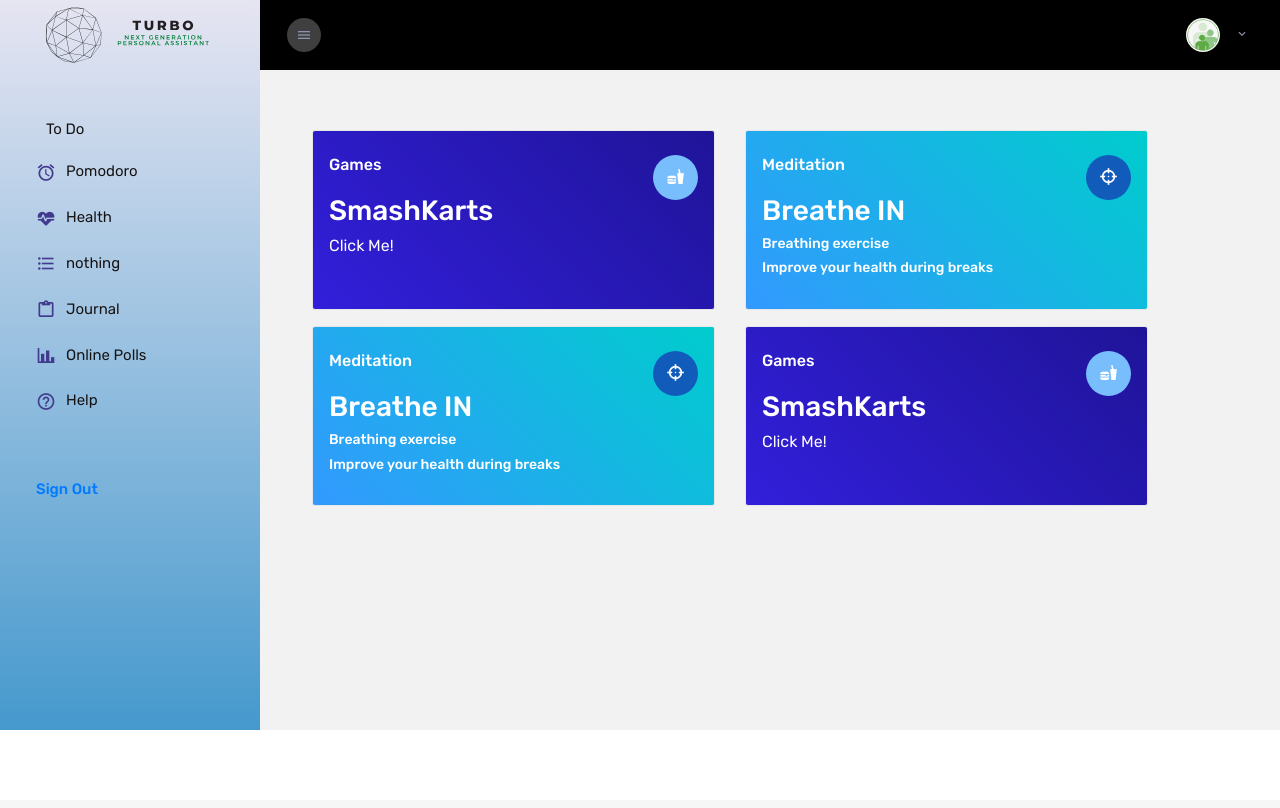
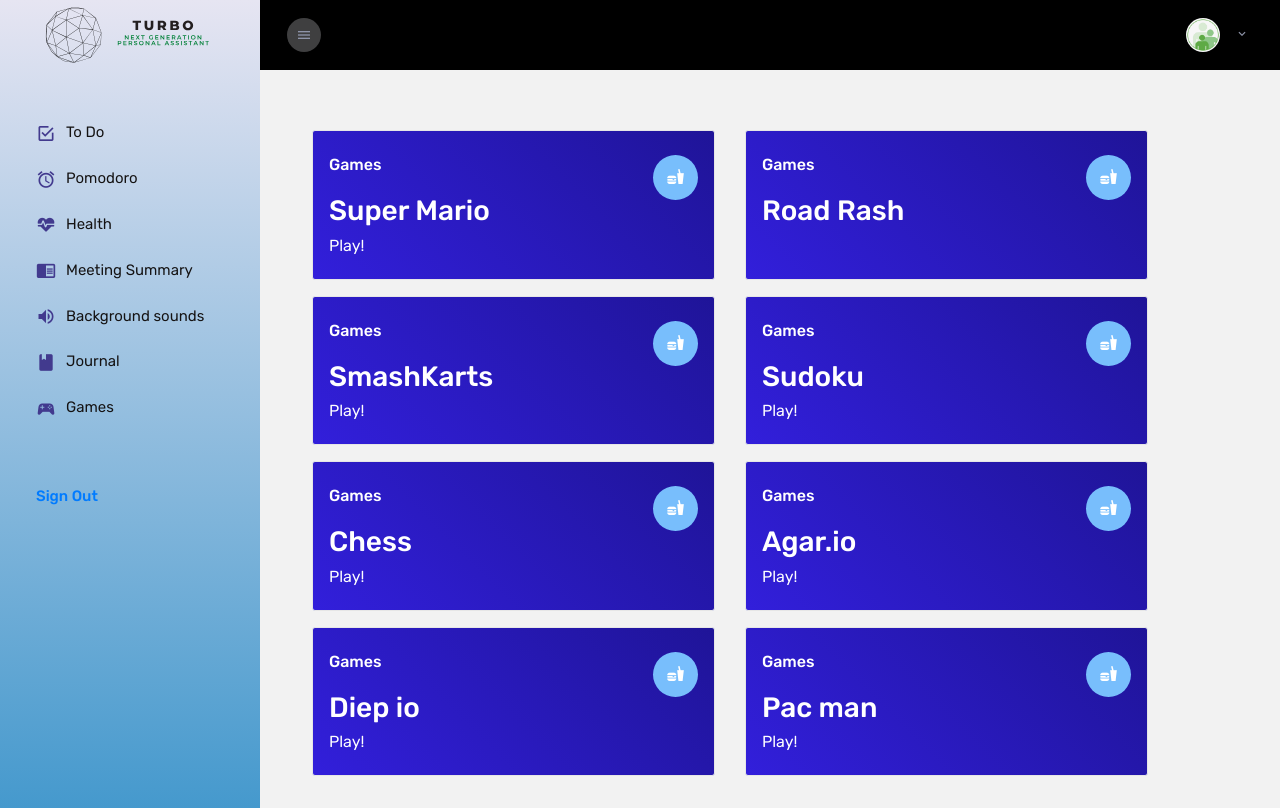
Before and after one commit to cheems-exe/turbo-assistant, a Django app: page /play_games/ in a window 1280 px wide. Before the commit the page ends 730 px from the top, so only its background shows below. Run offline with Django 3.2, Linux system fonts and the light colour scheme; some libraries are stand-ins or nearby versions.

Commit message:
Features added

```diff
--- a/app/static/assets/css/soothing_sounds.css
+++ b/app/static/assets/css/soothing_sounds.css
@@ -3,6 +3,11 @@
   font-style: normal;
   font-weight: 400;
   src: local('Montserrat-Regular'), url(font/montserrat.woff) format('woff');
+}
+
+.get_back_bitch {
+  text-decoration: none !important;
+  color: inherit;
 }
 
 #all-controls {
--- a/app/templates/app/base.html
+++ b/app/templates/app/base.html
@@ -40,7 +40,7 @@
         </li>
         <li class="nav-item">
           <a class="nav-link" href="{% url 'todo' %}">
-            <i class="mdi mdi-tick menu-icon"></i>
+            <i class="mdi mdi-checkbox-marked-outline menu-icon"></i>
             <span class="menu-title">To Do</span>
           </a>
         </li>
@@ -58,30 +58,33 @@
             <span class="menu-title">Health</span>
           </a>
         </li>
+
         <li class="nav-item">
-          <a class="nav-link" href="/complaintbox/">
-            <i class="mdi mdi-format-list-bulleted menu-icon"></i>
-            <span class="menu-title">nothing</span>
+          <a class="nav-link" href="{% url 'summarize_text' %}">
+            <i class="mdi mdi-book-open menu-icon"></i>
+            <span class="menu-title">Meeting Summary</span>
+          </a>
+        </li>
+
+        <li class="nav-item">
+          <a class="nav-link" href="{% url 'relaxing_sounds' %}" target="_blank">
+            <i class="mdi mdi-volume-high menu-icon"></i>
+            <span class="menu-title">Background sounds</span>
           </a>
         </li>
         <li class="nav-item">
           <a class="nav-link" href="{% url 'journal' %}">
-            <i class="mdi mdi-clipboard-outline menu-icon"></i>
+            <i class="mdi mdi-book menu-icon"></i>
             <span class="menu-title">Journal</span>
           </a>
         </li>
         <li class="nav-item">
-          <a class="nav-link" href="/onlinepolls/">
-            <i class="mdi mdi-chart-bar menu-icon"></i>
-            <span class="menu-title">Online Polls</span>
+          <a class="nav-link" href="{% url 'play_games' %}">
+            <i class="mdi mdi-google-controller menu-icon"></i>
+            <span class="menu-title">Games</span>
           </a>
         </li>
-        <li class="nav-item">
-          <a class="nav-link" href="/help/">
-            <i class="mdi mdi-help-circle-outline menu-icon"></i>
-            <span class="menu-title">Help</span>
-          </a>
-        </li>
+
         <li class="nav-item sidebar-actions">
           <div class="nav-link">
             <div class="mt-4">
--- a/app/templates/app/play_games.html
+++ b/app/templates/app/play_games.html
@@ -11,54 +11,29 @@
 				<div class="d-flex justify-content-between align-items-start">
 					<div class="color-card">
 						<p class="mb-0 color-card-head">Games</p><br>
-						<h2 class="text-white">SmashKarts<span class="h5"></span>
+						<h2 class="text-white">Super Mario<span class="h5"></span>
 						</h2>
 					</div>
 					<i class="card-icon-indicator mdi mdi-food" style="background-color: rgb(120, 190, 252);"></i>
 				</div>
-				<a class="text-white" href="https://smashkarts.io/">Click Me!</a>
+				<a class="text-white" href="https://supermarioplay.com/" target="_blank">Play!</a>
 			</div>
 		</div>
 	</div>
-
 	<div class="col-xl-6 col-md-6 stretch-card grid-margin grid-margin-sm-0 pb-sm-3">
-		<div class="card bg-success"
-			style="background-image: linear-gradient(45deg,var(--cui-info-start,#39f) 0%,var(--cui-info-stop,#00cccd 100%));">
+		<div class="card bg-primary"
+			style="background-image: linear-gradient(45deg,var(--cui-primary-start,#321fdb) 0%,var(--cui-primary-stop,#1f1498 100%));">
 			<div class="card-body px-3 py-4">
-				<a href="{% url 'meditation' %}">
-					<div class="d-flex justify-content-between align-items-start">
-						<div class="color-card">
-							<p class="mb-0 color-card-head">Meditation</p><br>
-							<h2 class="text-white">Breathe IN<span class="h5"></span>
-							</h2>
-						</div>
-						<i class="card-icon-indicator mdi mdi-target bg-inverse-icon-primary"
-							style="background-color: #115bbb;"></i>
+				<div class="d-flex justify-content-between align-items-start">
+					<div class="color-card">
+						<p class="mb-0 color-card-head">Games</p><br>
+						<h2 class="text-white">Road Rash<span class="h5"></span>
+						</h2>
 					</div>
-					<h6 class="text-white">Breathing exercise</h6>
-					<h6 class="text-white">Improve your health during breaks</h6>
-				</a>
-			</div>
-		</div>
-	</div>
-
-	<div class="col-xl-6 col-md-6 stretch-card grid-margin grid-margin-sm-0 pb-sm-3">
-		<div class="card bg-success"
-			style="background-image: linear-gradient(45deg,var(--cui-info-start,#39f) 0%,var(--cui-info-stop,#00cccd 100%));">
-			<div class="card-body px-3 py-4">
-				<a href="{% url 'meditation' %}">
-					<div class="d-flex justify-content-between align-items-start">
-						<div class="color-card">
-							<p class="mb-0 color-card-head">Meditation</p><br>
-							<h2 class="text-white">Breathe IN<span class="h5"></span>
-							</h2>
-						</div>
-						<i class="card-icon-indicator mdi mdi-target bg-inverse-icon-primary"
-							style="background-color: #115bbb;"></i>
-					</div>
-					<h6 class="text-white">Breathing exercise</h6>
-					<h6 class="text-white">Improve your health during breaks</h6>
-				</a>
+					<i class="card-icon-indicator mdi mdi-food" style="background-color: rgb(120, 190, 252);"></i>
+				</div>
+				<a class="text-white" href="hhttps://www.retrogames.cz/play_254-Genesis.php?language=EN"
+					Play!</a>
 			</div>
 		</div>
 	</div>
@@ -75,9 +50,93 @@
 					</div>
 					<i class="card-icon-indicator mdi mdi-food" style="background-color: rgb(120, 190, 252);"></i>
 				</div>
-				<a class="text-white" href="https://smashkarts.io/">Click Me!</a>
+				<a class="text-white" href="https://smashkarts.io/" target="_blank">Play!</a>
 			</div>
 		</div>
 	</div>
+
+	<div class="col-xl-6 col-md-6 stretch-card grid-margin grid-margin-sm-0 pb-sm-3">
+		<div class="card bg-primary"
+			style="background-image: linear-gradient(45deg,var(--cui-primary-start,#321fdb) 0%,var(--cui-primary-stop,#1f1498 100%));">
+			<div class="card-body px-3 py-4">
+				<div class="d-flex justify-content-between align-items-start">
+					<div class="color-card">
+						<p class="mb-0 color-card-head">Games</p><br>
+						<h2 class="text-white">Sudoku <span class="h5"></span>
+						</h2>
+					</div>
+					<i class="card-icon-indicator mdi mdi-food" style="background-color: rgb(120, 190, 252);"></i>
+				</div>
+				<a class="text-white" href="https://sudoku.com/" target="_blank">Play!</a>
+			</div>
+		</div>
+	</div>
+	<div class="col-xl-6 col-md-6 stretch-card grid-margin grid-margin-sm-0 pb-sm-3">
+		<div class="card bg-primary"
+			style="background-image: linear-gradient(45deg,var(--cui-primary-start,#321fdb) 0%,var(--cui-primary-stop,#1f1498 100%));">
+			<div class="card-body px-3 py-4">
+				<div class="d-flex justify-content-between align-items-start">
+					<div class="color-card">
+						<p class="mb-0 color-card-head">Games</p><br>
+						<h2 class="text-white">Chess<span class="h5"></span>
+						</h2>
+					</div>
+					<i class="card-icon-indicator mdi mdi-food" style="background-color: rgb(120, 190, 252);"></i>
+				</div>
+				<a class="text-white" href="https://www.chess.com/" target="_blank">Play!</a>
+			</div>
+		</div>
+	</div>
+
+	<div class="col-xl-6 col-md-6 stretch-card grid-margin grid-margin-sm-0 pb-sm-3">
+		<div class="card bg-primary"
+			style="background-image: linear-gradient(45deg,var(--cui-primary-start,#321fdb) 0%,var(--cui-primary-stop,#1f1498 100%));">
+			<div class="card-body px-3 py-4">
+				<div class="d-flex justify-content-between align-items-start">
+					<div class="color-card">
+						<p class="mb-0 color-card-head">Games</p><br>
+						<h2 class="text-white">Agar.io<span class="h5"></span>
+						</h2>
+					</div>
+					<i class="card-icon-indicator mdi mdi-food" style="background-color: rgb(120, 190, 252);"></i>
+				</div>
+				<a class="text-white" href="https://www.agar.io/" target="_blank">Play!</a>
+			</div>
+		</div>
+	</div>
+
+	<div class="col-xl-6 col-md-6 stretch-card grid-margin grid-margin-sm-0 pb-sm-3">
+		<div class="card bg-primary"
+			style="background-image: linear-gradient(45deg,var(--cui-primary-start,#321fdb) 0%,var(--cui-primary-stop,#1f1498 100%));">
+			<div class="card-body px-3 py-4">
+				<div class="d-flex justify-content-between align-items-start">
+					<div class="color-card">
+						<p class="mb-0 color-card-head">Games</p><br>
+						<h2 class="text-white">Diep io<span class="h5"></span>
+						</h2>
+					</div>
+					<i class="card-icon-indicator mdi mdi-food" style="background-color: rgb(120, 190, 252);"></i>
+				</div>
+				<a class="text-white" href="https://diep.io/" target="_blank">Play!</a>
+			</div>
+		</div>
+	</div>
+	<div class="col-xl-6 col-md-6 stretch-card grid-margin grid-margin-sm-0 pb-sm-3">
+		<div class="card bg-primary"
+			style="background-image: linear-gradient(45deg,var(--cui-primary-start,#321fdb) 0%,var(--cui-primary-stop,#1f1498 100%));">
+			<div class="card-body px-3 py-4">
+				<div class="d-flex justify-content-between align-items-start">
+					<div class="color-card">
+						<p class="mb-0 color-card-head">Games</p><br>
+						<h2 class="text-white">Pac man<span class="h5"></span>
+						</h2>
+					</div>
+					<i class="card-icon-indicator mdi mdi-food" style="background-color: rgb(120, 190, 252);"></i>
+				</div>
+				<a class="text-white" href="https://freepacman.org//" target="_blank">Play!</a>
+			</div>
+		</div>
+	</div>
+
 </div>
 {% endblock content %}
--- a/app/templates/app/pomodoro_timer.html
+++ b/app/templates/app/pomodoro_timer.html
@@ -56,7 +56,7 @@
     height: 25rem;
     border-radius: 50%;
     background: var(--normal-ring);
-    box-shadow:-5px 14px 44px #000000, 5px -16px 50px rgba(255, 255, 255, 0.15);
+    box-shadow: -5px 14px 44px #000000, 5px -16px 50px rgba(255, 255, 255, 0.15);
     display: flex;
     justify-content: center;
     align-items: center;
@@ -122,7 +122,7 @@
         <span id="colon">:</span>
         <span id="seconds">{{ time }}</span>
       </div>
-      <div id="stsp">START</div>
+      <div id="stsp">START {{ what }}</div>
       <span id="setting"><i class="fas fa-cog"></i></span>
     </div>
     <form action="{% url 'pomodoro' %}" method="POST" id="submit_report">
--- a/app/urls.py
+++ b/app/urls.py
@@ -1,14 +1,9 @@
 from django.contrib.auth import views as auth_views
 from django.urls import path
-
-from . import views
-from .utils_text_summarizing import speech_to_text
 from .views import *
-# from .views_to_dos import *
-# from .view_pomodoro import *
 
 urlpatterns = [
-    path("", views.home, name="home"),
+    path("", home, name="home"),
 
     path('todo/', list_todos, name="todo"),
     path('todo/<int:pk>/', detailed_todos, name="detailed_todos"),
@@ -16,20 +11,20 @@
     path('edit_todo/<int:id>', edit_todo, name="edit_todo"),
     path('handle_todo_done/<int:pk>/', handle_todo_done, name="handle_todo_done"),
 
-    path('journal/', views.journal, name='journal'),
-    path('detailed_journal/<int:id>/', views.detailed_journal, name='detailed_journal'),
+    path('journal/', journal, name='journal'),
+    path('detailed_journal/<int:id>/', detailed_journal, name='detailed_journal'),
 
     path('summarize_text/', speech_to_text, name="summarize_text"),
 
-    path('health/', views.health, name="health"),
-    path('meditation/', views.meditation, name="meditation"),
+    path('health/', health, name="health"),
+    path('meditation/', meditation, name="meditation"),
 
     path('pomodoro/', start_pomodoro_timer, name="pomodoro"),
     path('break_session/', break_session, name="break_session"),
     path('relaxing_sounds/', relaxing_sounds, name="relaxing_sounds"),
     path('play_games/', play_games, name="play_games"),
 
-    path('logout/', views.signout, name="logout"),
-    path('login/', views.login_user, name="login"),
-    path('signup/', views.signup, name="signup"),
+    path('logout/', signout, name="logout"),
+    path('login/', login_user, name="login"),
+    path('signup/', signup, name="signup"),
 ]
--- a/app/views.py
+++ b/app/views.py
@@ -12,6 +12,12 @@
 from django.contrib.auth.models import User
 from .models import *
 from django.contrib.auth import authenticate,login,logout
+import os
+from glob import glob
+import torch
+from django.core.files.storage import default_storage
+from django.shortcuts import render
+import requests
 
 
 def login_user(request):
@@ -211,3 +217,52 @@
 
 def play_games(reqest):
     return render(reqest, "app/play_games.html")
+
+
+def text_summarizer(text):
+    print(text)
+
+    url = "https://text-analysis12.p.rapidapi.com/summarize-text/api/v1.1"
+
+    payload = "{\r\n    \"language\": \"english\",\r\n    \"summary_percent\": 10,\r\n    \"text\":" + text + "\r\n}"
+    headers = {
+        'content-type': "application/json",
+        'x-rapidapi-host': "text-analysis12.p.rapidapi.com",
+        'x-rapidapi-key': "8e6fb730b6mshd2d435403413191p1f0308jsn3fce5bdcbc52"
+        }
+
+    response = requests.request("POST", url, data=payload, headers=headers)
+
+    return response.text
+
+
+def speech_to_text(request):
+    if request.method == 'POST':
+        print(request.POST)
+        device = torch.device('cpu')
+        model, decoder, utils = torch.hub.load(repo_or_dir='snakers4/silero-models', model='silero_stt', language='en', device=device)
+        (read_batch, split_into_batches, read_audio, prepare_model_input) = utils
+        # os.save()
+
+        file = request.FILES['sound']
+        file_name = default_storage.save(file.name, file)
+        print("Saved", os.getcwd())
+        print("Hellooooo", os.path.join(os.getcwd(), f"media\\{file_name}"))
+
+        file_path = os.path.join(os.getcwd(), f"media\\{file_name}")
+        test_file = glob(file_path)
+        print('HERE', test_file)
+
+        batches = split_into_batches(test_file, batch_size=10)
+
+        input_to_the_model = prepare_model_input(read_batch(batches[0]), device=device)
+
+        output = model(input_to_the_model)
+        transcribed_text = ""
+        for example in output:
+            transcribed_text = decoder(example.cpu())
+
+        os.remove(file_path)
+        return render(request, "app/text_summarizing.html",{"summarized_text": transcribed_text})
+
+    return render(request, "app/text_summarizing.html",{"summarized_text": ""})
```
Also changed, not shown: app/templates/app/relaxing_sounds.html (+17 -46 lines), app/templates/app/text_summarizing.html (+37 -18 lines), app/utils_text_summarizing.py (+20 -11 lines), app/static/assets/images/scene.jpg (added), db.sqlite3.
